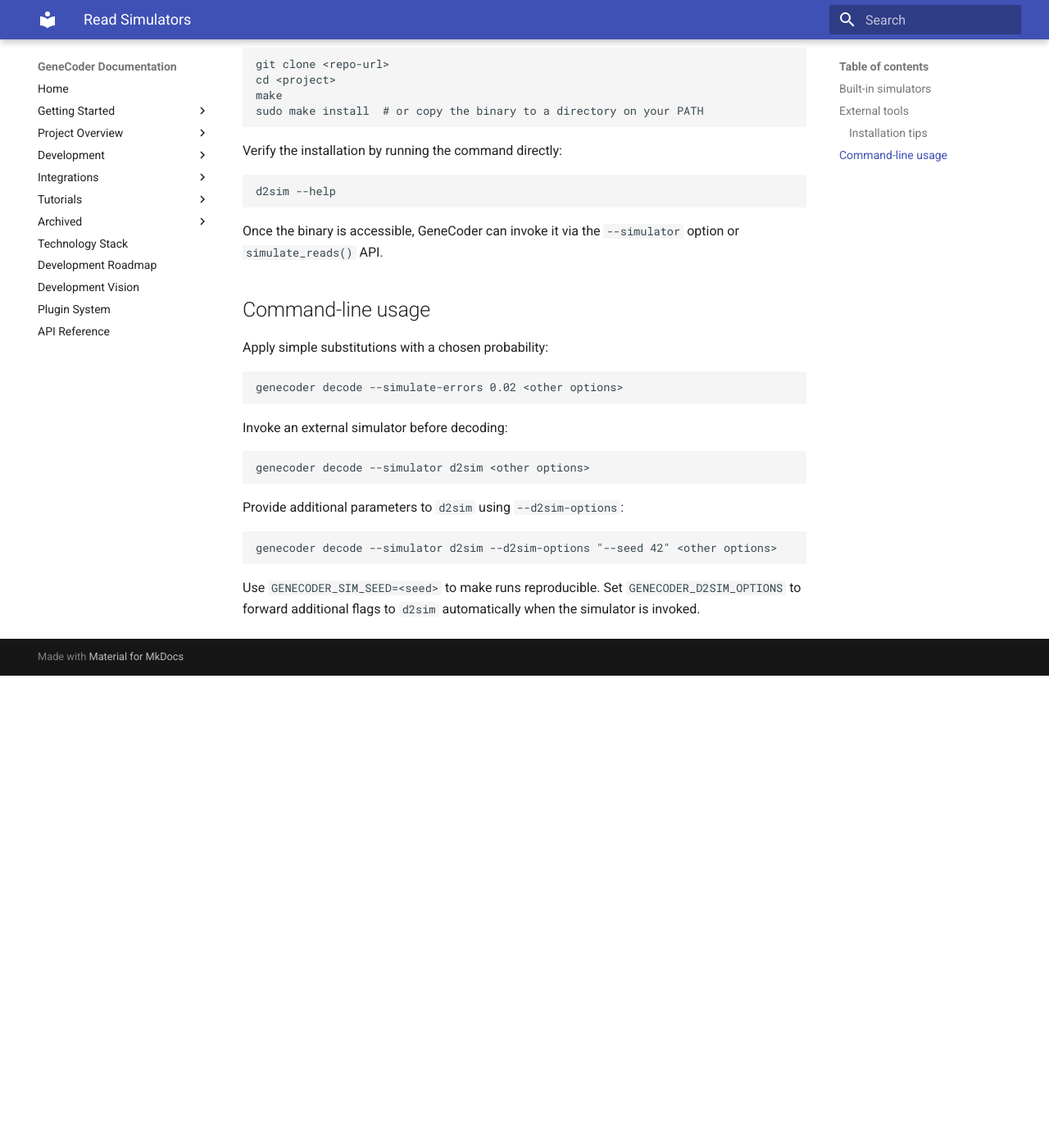
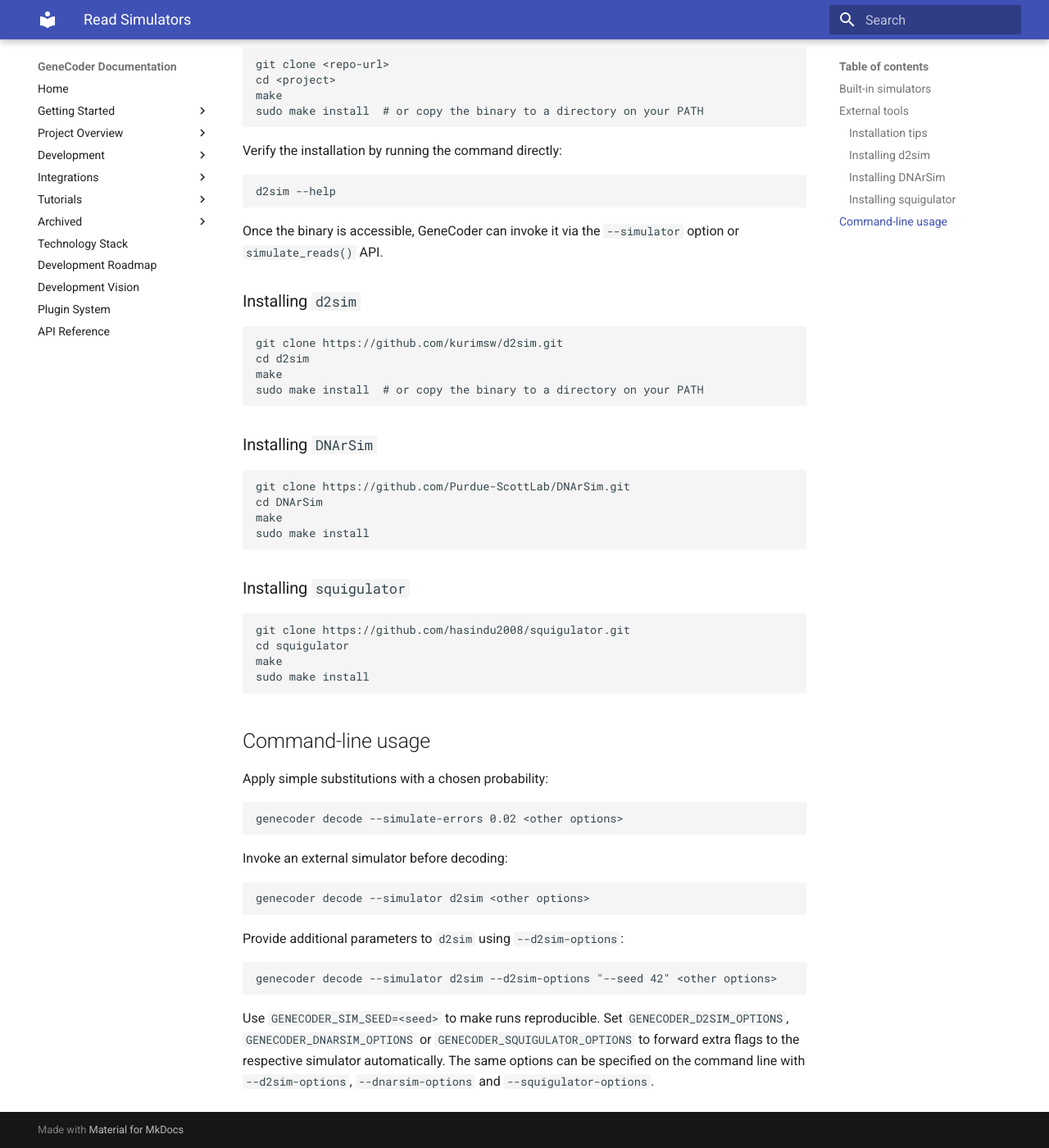
Before and after one commit to d0tTino/GeneCoder, an MkDocs documentation site: the page built from docs/simulators.md, in a window 1280 px wide and 1400 px high, scrolled down 946 px. Shown: the whole window at 82% size. Built offline with MkDocs 1.6.1 and Material for MkDocs 9.7.7, drawn with Linux system fonts in a browser that asks for light colours; before the commit the page ends 1770 px from its top, so only the background shows below that.

Commit message:
Expand simulator adapters

````diff
--- a/docs/simulators.md
+++ b/docs/simulators.md
@@ -50,6 +50,33 @@ d2sim --help
 Once the binary is accessible, GeneCoder can invoke it via the `--simulator`
 option or `simulate_reads()` API.
 
+### Installing `d2sim`
+
+```bash
+git clone https://github.com/kurimsw/d2sim.git
+cd d2sim
+make
+sudo make install  # or copy the binary to a directory on your PATH
+```
+
+### Installing `DNArSim`
+
+```bash
+git clone https://github.com/Purdue-ScottLab/DNArSim.git
+cd DNArSim
+make
+sudo make install
+```
+
+### Installing `squigulator`
+
+```bash
+git clone https://github.com/hasindu2008/squigulator.git
+cd squigulator
+make
+sudo make install
+```
+
 ## Command-line usage
 
 Apply simple substitutions with a chosen probability:
@@ -71,5 +98,7 @@ genecoder decode --simulator d2sim --d2sim-options "--seed 42" <other options>
 ```
 
 Use `GENECODER_SIM_SEED=<seed>` to make runs reproducible.
-Set `GENECODER_D2SIM_OPTIONS` to forward additional flags to ``d2sim``
-automatically when the simulator is invoked.
+Set `GENECODER_D2SIM_OPTIONS`, `GENECODER_DNARSIM_OPTIONS` or
+`GENECODER_SQUIGULATOR_OPTIONS` to forward extra flags to the respective
+simulator automatically. The same options can be specified on the command line
+with ``--d2sim-options``, ``--dnarsim-options`` and ``--squigulator-options``.
````
Also changed, not shown: README.md (+4 -2 lines), 4 other files.
